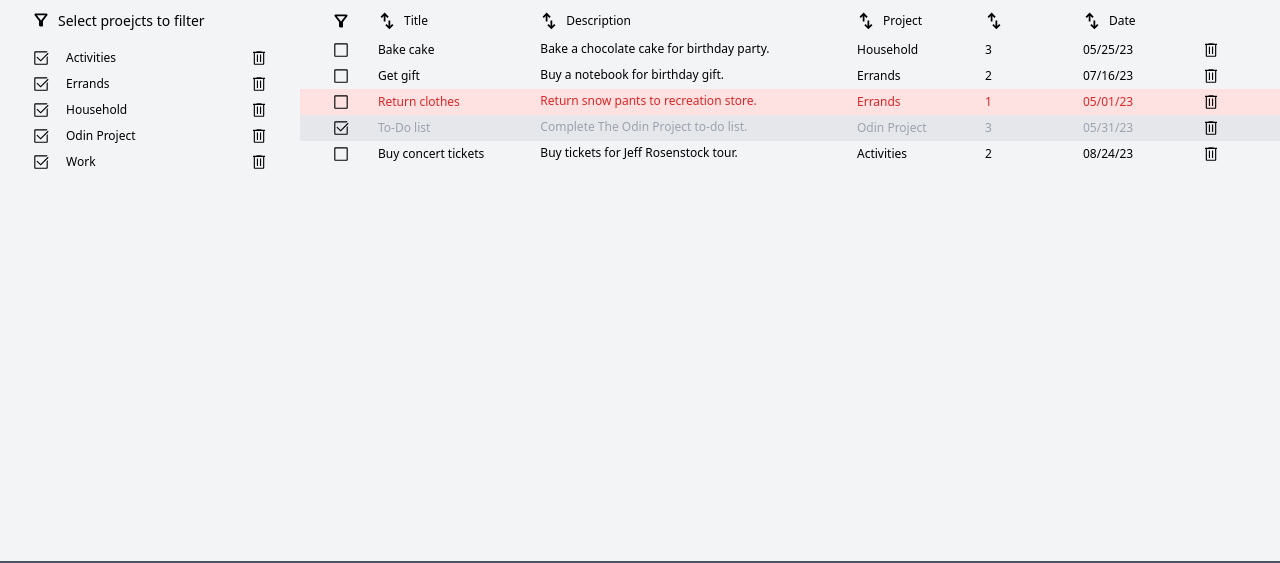
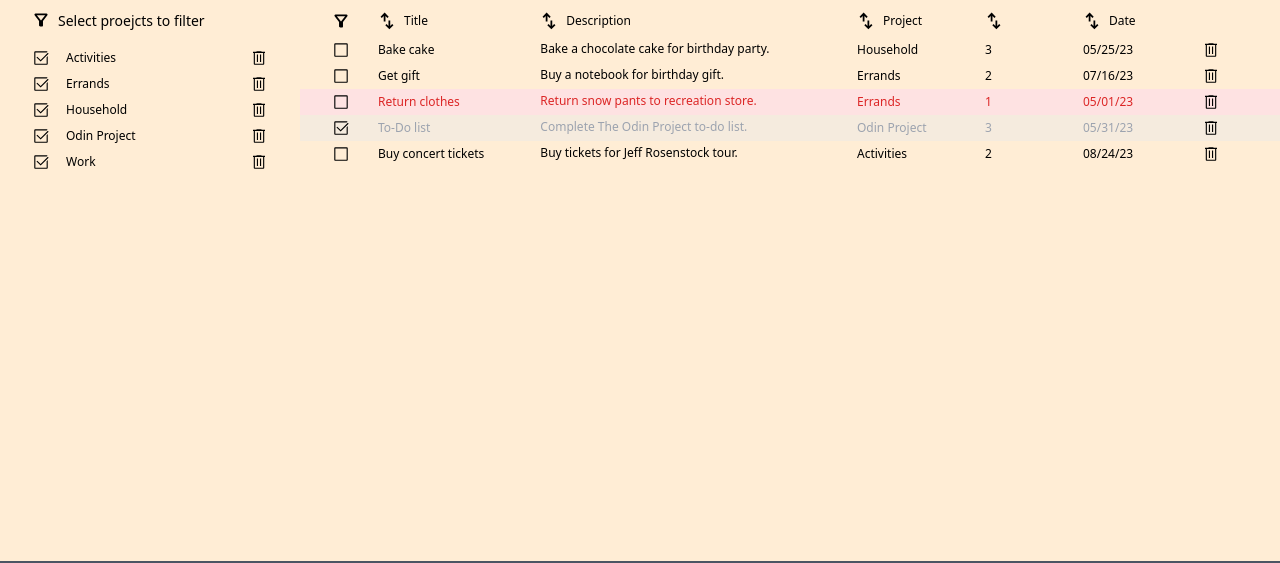
Before and after one commit to edensalt/todo-list, a website built with webpack: page dist/index.html in a window 1280 px wide. Shown: the part 199-762 px from the top of the page. Built offline with nearby package versions, Linux system fonts and the light colour scheme.

Commit message:
Update style to orange

```diff
--- a/src/components/form.js
+++ b/src/components/form.js
@@ -59,7 +59,7 @@ const AddItemForm = function () {
   const parent = document.querySelector('#items');
   const container = document.createElement('div');
   container.setAttribute('id', 'form-container');
-  container.classList.add('mb-2', 'px-8', 'py-2', 'hover:bg-lime-300/20');
+  container.classList.add('mb-2', 'px-8', 'py-2');
   parent.appendChild(container);
 
   ItemForm();
--- a/src/components/list.js
+++ b/src/components/list.js
@@ -77,7 +77,7 @@ const RenderToDoList = function () {
       card.classList.add('text-red-600', 'fill-red-600', 'bg-red-100');
     }
     if (item.status === 'complete') {
-      card.classList.add('text-gray-400', 'fill-gray-400', 'bg-gray-200');
+      card.classList.add('text-gray-400', 'fill-gray-400', 'bg-gray-200/40');
     }
     container.appendChild(card);
   });
--- a/src/components/list_components.js
+++ b/src/components/list_components.js
@@ -45,7 +45,7 @@ function addTitle(item, card) {
   const para = document.createElement('p');
   para.innerHTML = item.title;
   para.setAttribute('param', 'title');
-  para.classList.add('item', 'rounded-none', 'hover:bg-white');
+  para.classList.add('item', 'rounded-none', 'hover:bg-white/50');
   para.addEventListener('click', (e) => {
     e.preventDefault();
     const targetParam = e.target.getAttribute('param');
@@ -60,7 +60,7 @@ function addDescription(item, card) {
   const para = document.createElement('p');
   para.innerHTML = item.description;
   para.setAttribute('param', 'description');
-  para.classList.add('item', 'rounded-none', 'h-full', 'hover:bg-white');
+  para.classList.add('item', 'rounded-none', 'h-full', 'hover:bg-white/50');
   para.addEventListener('click', (e) => {
     e.preventDefault();
     const targetParam = e.target.getAttribute('param');
@@ -75,7 +75,7 @@ function addProject(item, card) {
   const para = document.createElement('p');
   para.innerHTML = item.project;
   para.setAttribute('param', 'project');
-  para.classList.add('item', 'rounded-none', 'hover:bg-white');
+  para.classList.add('item', 'rounded-none', 'hover:bg-white/50');
   para.addEventListener('click', (e) => {
     const targetParam = e.target.getAttribute('param');
     if (targetParam === 'project') {
@@ -89,7 +89,7 @@ function addPriority(item, card) {
   const para = document.createElement('p');
   para.innerHTML = item.priority;
   para.setAttribute('param', 'priority');
-  para.classList.add('item', 'rounded-none', 'hover:bg-white');
+  para.classList.add('item', 'rounded-none', 'hover:bg-white/50');
   para.addEventListener('click', (e) => {
     const targetParam = e.target.getAttribute('param');
     if (targetParam === 'priority') {
@@ -109,7 +109,7 @@ function addDueDate(item, card) {
       para.innerHTML = `${format(item.dueDate, 'MM/dd/yy')}`);
   }
   para.setAttribute('param', 'dueDate');
-  para.classList.add('item', 'rounded-none', 'hover:bg-white');
+  para.classList.add('item', 'rounded-none', 'hover:bg-white/50');
   para.addEventListener('click', (e) => {
     const targetParam = e.target.getAttribute('param');
     if (targetParam === 'dueDate') {
--- a/src/components/project_form.js
+++ b/src/components/project_form.js
@@ -7,7 +7,7 @@ const ProjectForm = function () {
 
   const form = document.createElement('form');
   form.setAttribute('id', 'project-form');
-  form.classList.add('flex', 'gap-1', 'py-2', 'px-6', 'mb-2', 'hover:bg-lime-300/20');
+  form.classList.add('flex', 'gap-1', 'py-2', 'px-6', 'mb-2');
 
   container.appendChild(form);
 
--- a/src/index.js
+++ b/src/index.js
@@ -6,7 +6,7 @@ import Footer from './page_sections/footer';
 function setContentParent() {
   const div = document.createElement('div');
   div.setAttribute('id', 'parent');
-  div.classList.add('min-h-screen', 'bg-gray-100');
+  div.classList.add('min-h-screen', 'bg-orange-100');
   return div;
 }
 
--- a/src/pages/homepage.js
+++ b/src/pages/homepage.js
@@ -6,11 +6,11 @@ const HomePage = function () {
 
   const leftSideBar = document.createElement('div');
   leftSideBar.setAttribute('id', 'left-sidebar');
-  leftSideBar.classList.add('flex-initial', 'lg:w-[300px]', 'w-full', 'bg-gray-100', 'lg:h-full');
+  leftSideBar.classList.add('flex-initial', 'lg:w-[300px]', 'w-full', 'bg-orange-100', 'lg:h-full');
 
   const mainContent = document.createElement('div');
   mainContent.setAttribute('id', 'main-content');
-  mainContent.classList.add('flex-1', 'bg-gray-100', 'lg:h-full');
+  mainContent.classList.add('flex-1', 'bg-orange-100', 'lg:h-full');
 
   main.appendChild(leftSideBar);
   main.appendChild(mainContent);
--- a/src/style.css
+++ b/src/style.css
@@ -19,6 +19,6 @@
         @apply px-2 text-xs text-start
     }
     .filter-btn {
-        @apply flex items-center gap-2 fill-black hover:fill-gray-700 hover:text-gray-700
+        @apply flex items-center gap-2 fill-black hover:fill-orange-500 hover:text-orange-500
     }
 }
```
Also changed, not shown: 1 other file.
